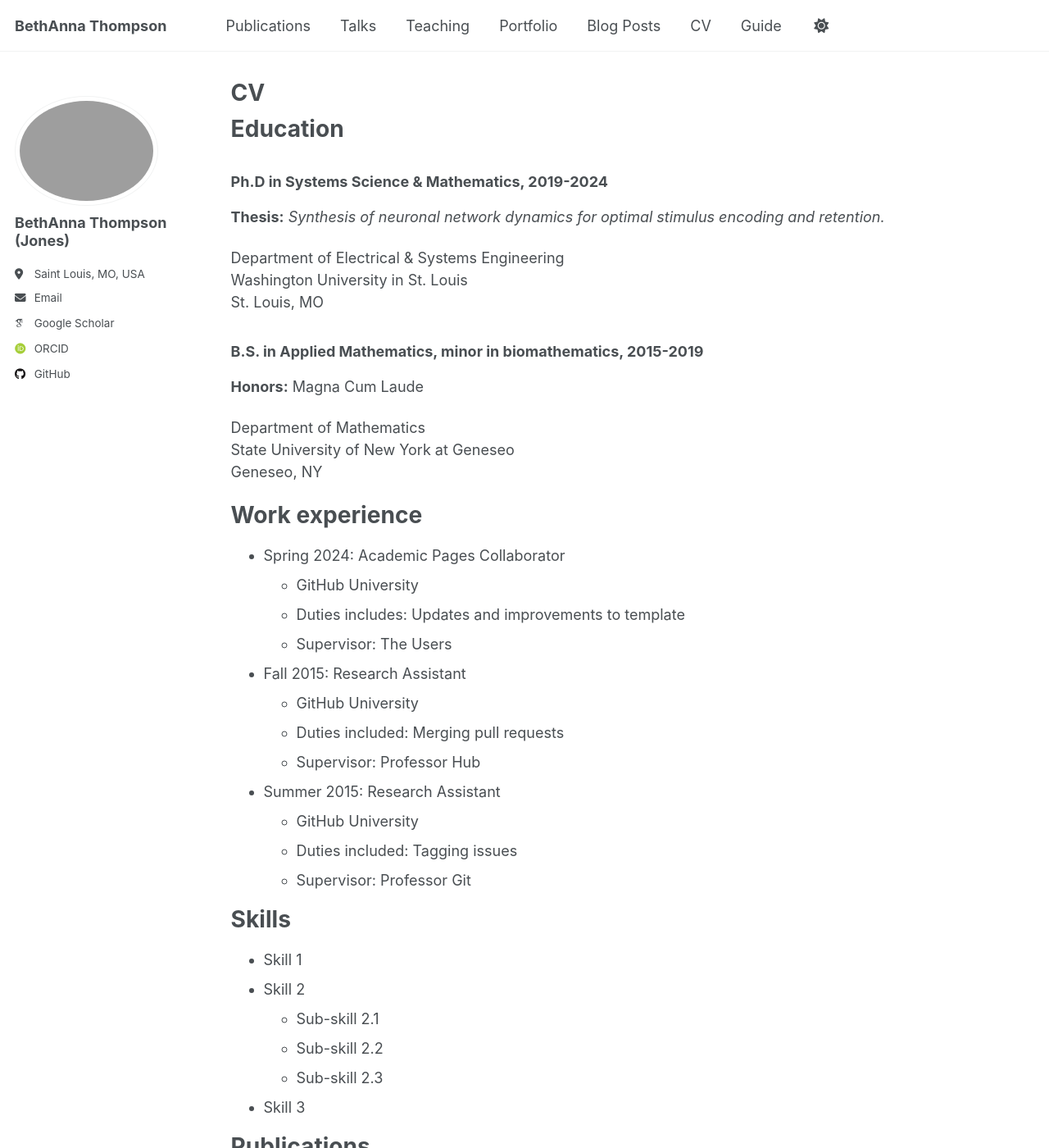
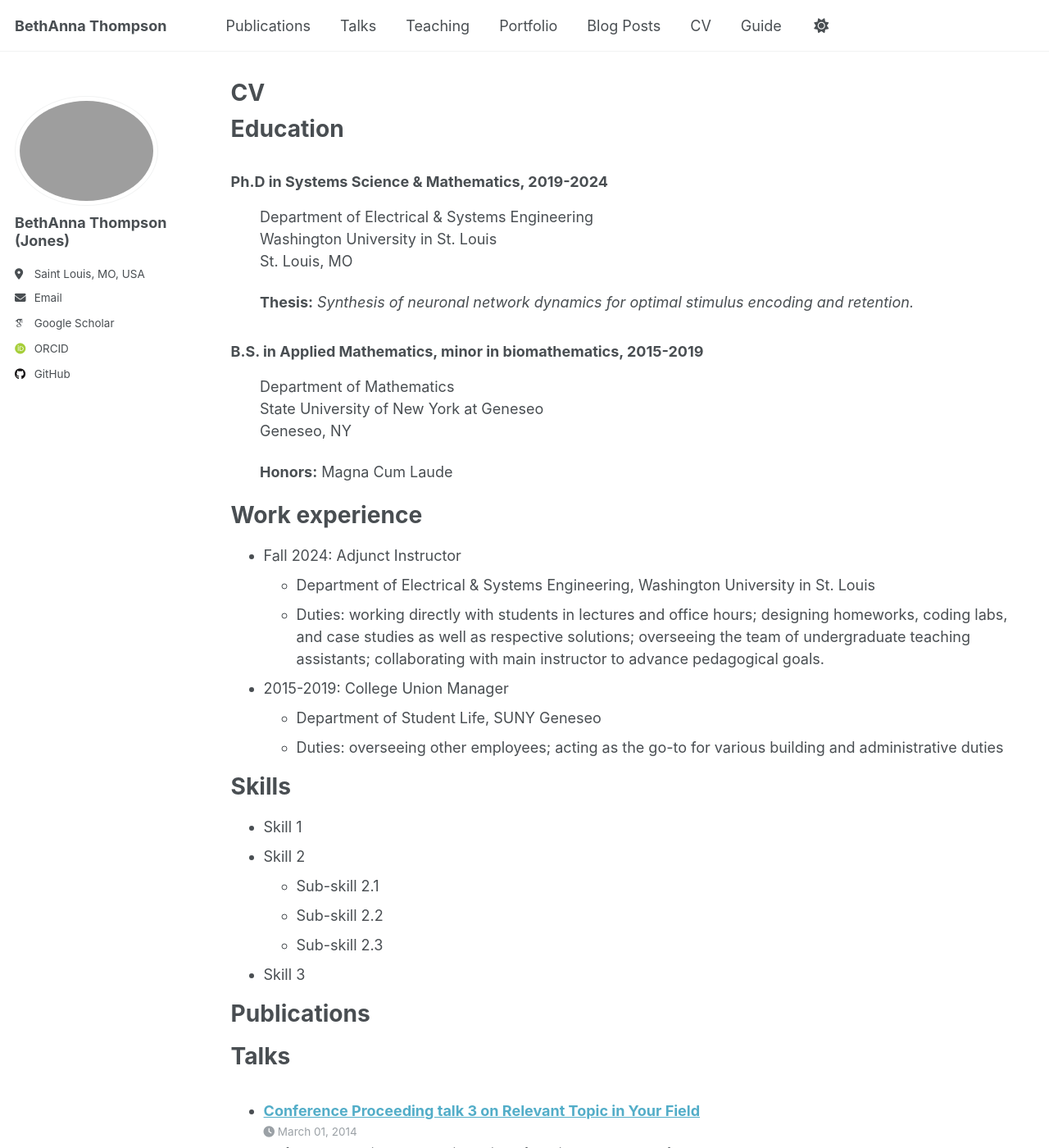
Before and after one commit to BethAnna/BethAnna.github.io, a Jekyll site: the page built from _pages/cv.md, in a window 1280 px wide and 1400 px high. Shown: the whole window at 82% size. Built offline with Jekyll 4.4.1, drawn with Linux system fonts in a browser that asks for light colours; some web fonts are replaced; a script that is not in the unit is left out.

Commit message:
Update cv.md

```diff
--- a/_pages/cv.md
+++ b/_pages/cv.md
@@ -7,44 +7,36 @@ redirect_from:
   - /resume
 ---
 
-{% include base_path %}
 
 Education
 ======
 ### Ph.D in Systems Science & Mathematics, 2019-2024
+   &nbsp;&nbsp;&nbsp;&nbsp;&nbsp;&nbsp; Department of Electrical & Systems Engineering<br>
+   &nbsp;&nbsp;&nbsp;&nbsp;&nbsp;&nbsp; Washington University in St. Louis<br>
+   &nbsp;&nbsp;&nbsp;&nbsp;&nbsp;&nbsp; St. Louis, MO  <br>
 
-   <b>Thesis:</b> <em>Synthesis of neuronal network dynamics for optimal stimulus encoding and retention.</em>
-
-   <p>Department of Electrical & Systems Engineering<br>
-   Washington University in St. Louis<br>
-   St. Louis, MO</p>
+   &nbsp;&nbsp;&nbsp;&nbsp;&nbsp;&nbsp; <b>Thesis:</b> <em>Synthesis of neuronal network dynamics for optimal stimulus encoding and retention.</em>
 
 
 ### B.S. in Applied Mathematics, minor in biomathematics, 2015-2019
 
-   <b>Honors:</b> Magna Cum Laude
+   &nbsp;&nbsp;&nbsp;&nbsp;&nbsp;&nbsp; Department of Mathematics <br>
+   &nbsp;&nbsp;&nbsp;&nbsp;&nbsp;&nbsp; State University of New York at Geneseo <br>
+   &nbsp;&nbsp;&nbsp;&nbsp;&nbsp;&nbsp; Geneseo, NY <br>
 
-   <p>Department of Mathematics <br>
-   State University of New York at Geneseo <br>
-   Geneseo, NY</p>
+   &nbsp;&nbsp;&nbsp;&nbsp;&nbsp;&nbsp; <b>Honors:</b> Magna Cum Laude
 
 
 Work experience
 ======
-* Spring 2024: Academic Pages Collaborator
-  * GitHub University
-  * Duties includes: Updates and improvements to template
-  * Supervisor: The Users
+* Fall 2024: Adjunct Instructor
+  * Department of Electrical & Systems Engineering, Washington University in St. Louis
+  * Duties: working directly with students in lectures and office hours; designing homeworks, coding labs, and case studies as well as respective solutions; overseeing the team of undergraduate teaching assistants; collaborating with main instructor to advance pedagogical goals.
 
-* Fall 2015: Research Assistant
-  * GitHub University
-  * Duties included: Merging pull requests
-  * Supervisor: Professor Hub
+* 2015-2019: College Union Manager
+  * Department of Student Life, SUNY Geneseo
+  * Duties: overseeing other employees; acting as the go-to for various building and administrative duties
 
-* Summer 2015: Research Assistant
-  * GitHub University
-  * Duties included: Tagging issues
-  * Supervisor: Professor Git
 
 Skills
 ======
```
